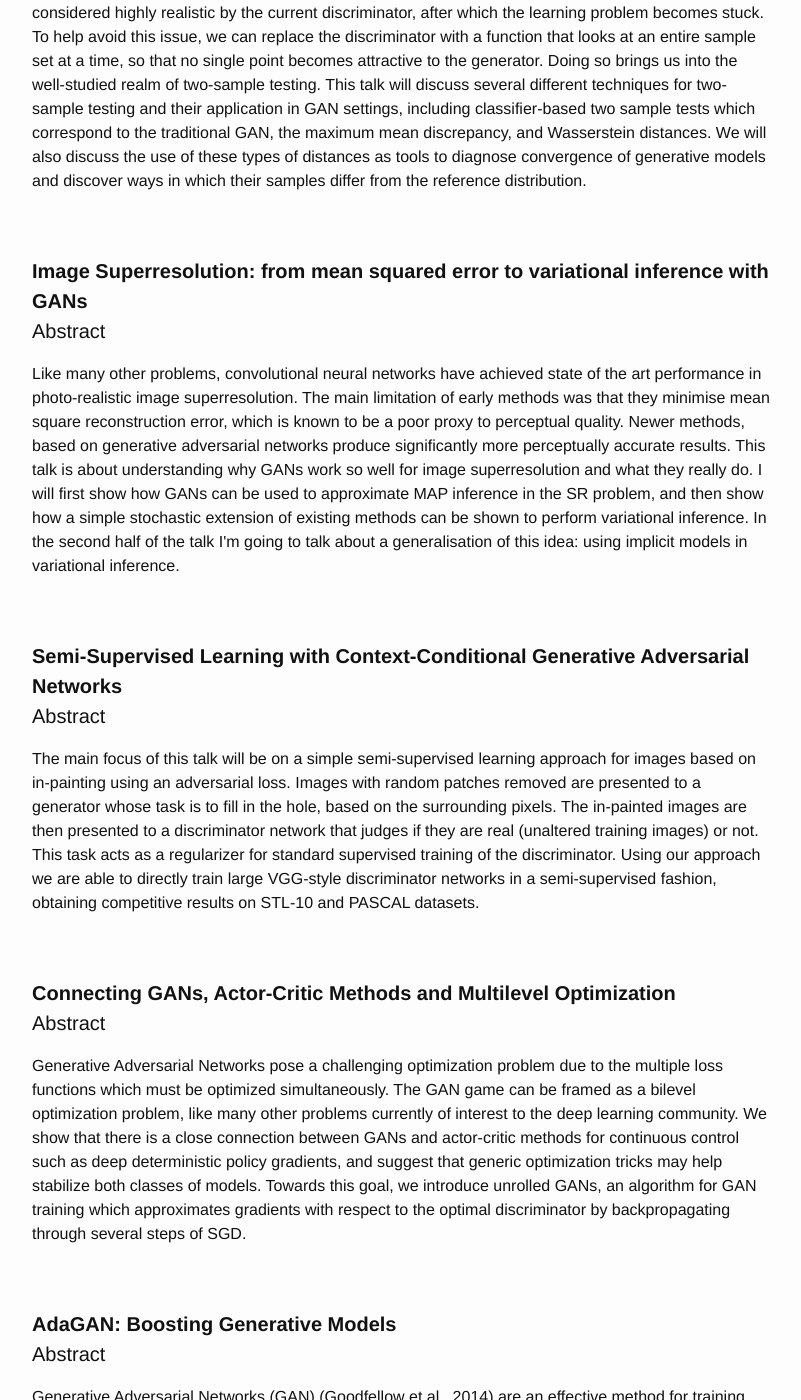
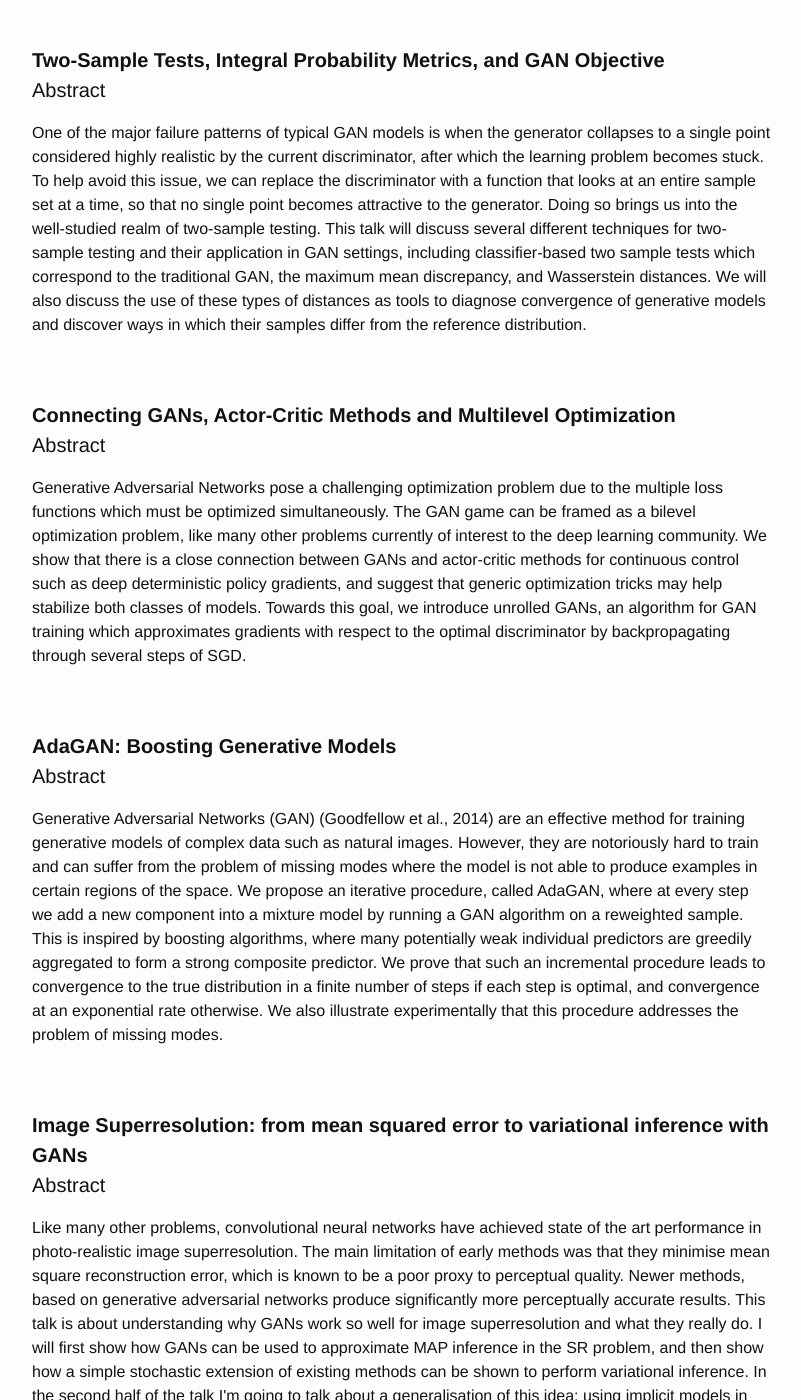
Before and after one commit to dalimeeting/dalimeeting.github.io, a Jekyll site: the page built from _posts/2017-04-18-generative-adversarial-networks.md, in a window 1280 px wide and 1400 px high, scrolled down 1977 px. Shown: the whole window, without its empty margins (238-1039 px from the left). Built offline with Jekyll 4.4.1, drawn with Linux system fonts in a browser that asks for light colours; some of the changed lines change nothing that is shown; some of the changed text lies outside the part shown.

Commit message:
Update 2017-04-18-generative-adversarial-networks.md

```diff
--- a/_posts/2017-04-18-generative-adversarial-networks.md
+++ b/_posts/2017-04-18-generative-adversarial-networks.md
@@ -19,14 +19,18 @@
 room: Adeje
 show_abstracts: true
 talks:
+- title: "Introduction"
+  youtube:
+  start: "09:20"
+  end: "09:30"
 - title: "Two-Sample Tests, Integral Probability Metrics, and GAN Objective"
   author:
   - given: Dougal J.
     family: Sutherland
     institute: Gatsby unit, UCL
   youtube:
-  start:
-  end:
+  start: "09:30"
+  end: "10:00"
   abstract: "One of the major failure patterns of typical GAN models is when the generator
 collapses to a single point considered highly realistic by the current
 discriminator, after which the learning problem becomes stuck. To help avoid
@@ -39,52 +43,14 @@
 discrepancy, and Wasserstein distances. We will also discuss the use of these
 types of distances as tools to diagnose convergence of generative models and
 discover ways in which their samples differ from the reference distribution."
-- title: "Image Superresolution: from mean squared error to variational inference with GANs"
-  author:
-  - given: Ferenc
-    family: Huszár
-    institute: Twitter Cortex
-  youtube:
-  start:
-  end:
-  abstract: "Like many other problems, convolutional neural networks have achieved state of
-the art performance in photo-realistic image superresolution. The main
-limitation of early methods was that they minimise mean square reconstruction
-error, which is known to be a poor proxy to perceptual quality. Newer methods,
-based on generative adversarial networks produce significantly more
-perceptually accurate results.
-
-This talk is about understanding why GANs work so well for image
-superresolution and what they really do. I will first show how GANs can be
-used to approximate MAP inference in the SR problem, and then show how a
-simple stochastic extension of existing methods can be shown to perform
-variational inference. In the second half of the talk I'm going to talk about
-a generalisation of this idea: using implicit models in variational inference."
-- title: "Semi-Supervised Learning with Context-Conditional Generative Adversarial Networks"
-  author:
-  - given: Emily
-    family: Denton
-    institute: NYU
-  youtube:
-  start:
-  end:
-  abstract: "The main focus of this talk will be on a simple semi-supervised learning
-approach for images based on in-painting using an adversarial loss. Images with
-random patches removed are presented to a generator whose task is to fill in
-the hole, based on the surrounding pixels. The in-painted images are then
-presented to a discriminator network that judges if they are real (unaltered
-training images) or not. This task acts as a regularizer for standard
-supervised training of the discriminator. Using our approach we are able to
-directly train large VGG-style discriminator networks in a semi-supervised
-fashion, obtaining competitive results on STL-10 and PASCAL datasets."
 - title: "Connecting GANs, Actor-Critic Methods and Multilevel Optimization"
   author:
   - given: David
     family: Pfau
     institute: Deepmind
   youtube:
-  start:
-  end:
+  start: "10:00"
+  end: "10:30"
   abstract: "Generative Adversarial Networks pose a challenging optimization problem due to
 the multiple loss functions which must be optimized simultaneously. The GAN
 game can be framed as a bilevel optimization problem, like many other problems
@@ -101,8 +67,8 @@
     family: Bousquet
     institute: Google
   youtube:
-  start:
-  end:
+  start: "10:30"
+  end: "11:00"
   abstract: "Generative Adversarial Networks (GAN) (Goodfellow et al., 2014) are an
 effective method for training generative models of complex data such as
 natural images. However, they are notoriously hard to train and can suffer
@@ -116,14 +82,35 @@
 finite number of steps if each step is optimal, and convergence at an
 exponential rate otherwise. We also illustrate experimentally that this
 procedure addresses the problem of missing modes."
+- title: "Image Superresolution: from mean squared error to variational inference with GANs"
+  author:
+  - given: Ferenc
+    family: Huszár
+    institute: Twitter Cortex
+  youtube:
+  start: "11:30"
+  end: "12:00"
+  abstract: "Like many other problems, convolutional neural networks have achieved state of
+the art performance in photo-realistic image superresolution. The main
+limitation of early methods was that they minimise mean square reconstruction
+error, which is known to be a poor proxy to perceptual quality. Newer methods,
+based on generative adversarial networks produce significantly more
+perceptually accurate results.
+
+This talk is about understanding why GANs work so well for image
+superresolution and what they really do. I will first show how GANs can be
+used to approximate MAP inference in the SR problem, and then show how a
+simple stochastic extension of existing methods can be shown to perform
+variational inference. In the second half of the talk I'm going to talk about
+a generalisation of this idea: using implicit models in variational inference."
 - title: "Generator-Aware Discriminators for Stable GAN Training"
   author:
   - given: David
     family: Duvenaud
     institute: Toronto
   youtube:
-  start:
-  end:
+  start: "12:00"
+  end: "12:30"
   abstract: "The alternating optimization of generator and discriminator produces sometimes
 unfavorable training dynamics.  In particular, as the generator changes, the
 discriminator forgets how to discriminate against previously-seen generators.
@@ -131,14 +118,31 @@
 an extra argument the weights of the generator network.  We also explore a
 similar idea for training variational recognition networks when integrating
 over the generator weights."
+- title: "Semi-Supervised Learning with Context-Conditional Generative Adversarial Networks"
+  author:
+  - given: Emily
+    family: Denton
+    institute: NYU
+  youtube:
+  start: "12:30"
+  end: "13:00"
+  abstract: "The main focus of this talk will be on a simple semi-supervised learning
+approach for images based on in-painting using an adversarial loss. Images with
+random patches removed are presented to a generator whose task is to fill in
+the hole, based on the surrounding pixels. The in-painted images are then
+presented to a discriminator network that judges if they are real (unaltered
+training images) or not. This task acts as a regularizer for standard
+supervised training of the discriminator. Using our approach we are able to
+directly train large VGG-style discriminator networks in a semi-supervised
+fashion, obtaining competitive results on STL-10 and PASCAL datasets."
 - title: "Intrinsic Motivation and Automatic Curricula via Asymmetric Self-Play"
   author:
   - given: Arthur
     family: Szlam
     institute: Facebook
   youtube:
-  start:
-  end:
+  start: "18:00"
+  end: "18:30"
   abstract: "I will discuss how an agent can learn to manipulate its environment by
 proposing itself tasks to complete.   In tabular, in Markovian environments
 that are reversible or resetable, with an appropriate choice of reward
@@ -153,8 +157,8 @@
     family: Perez-Cruz
     institute: Stevens Institute of Technology
   youtube:
-  start:
-  end:
+  start: "18:30"
+  end: "19:00"
   abstract: "Generative adversarial networks (GANs) propose an alternative approach for
 density estimation that relies on a discriminative network's output to lead
 a generativenetwork's density model. They seem to be able to tackle density
@@ -168,7 +172,10 @@
 advocate for a two-sample test as the proper test for measuring GANs
 performance, since it is a simple test would tell us if two set of samples
 come from the same distribution."
-
+- title: "Brainstorming and discussion"
+  youtube:
+  start: "19:00"
+  end: "20:00"
 speakers:
 - Dougal Sutherland
 - Ferenc Huszár
```
